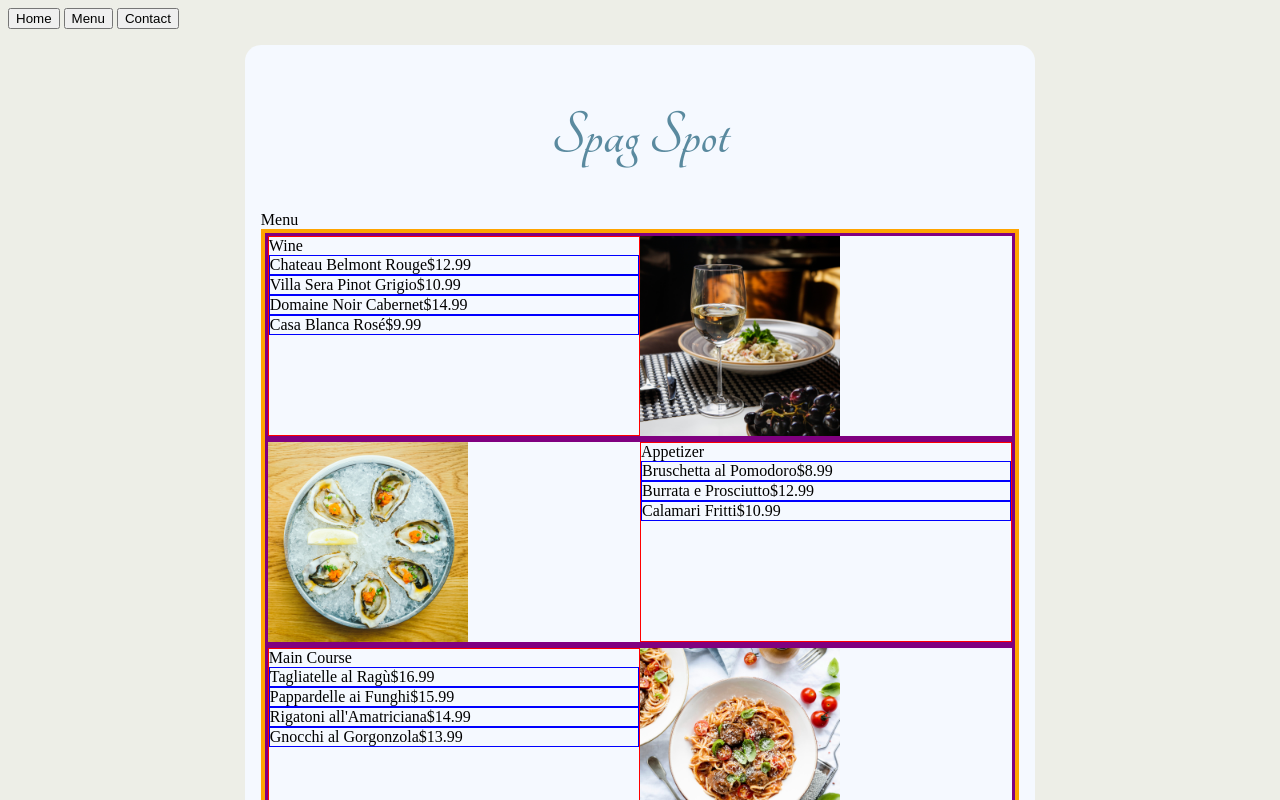
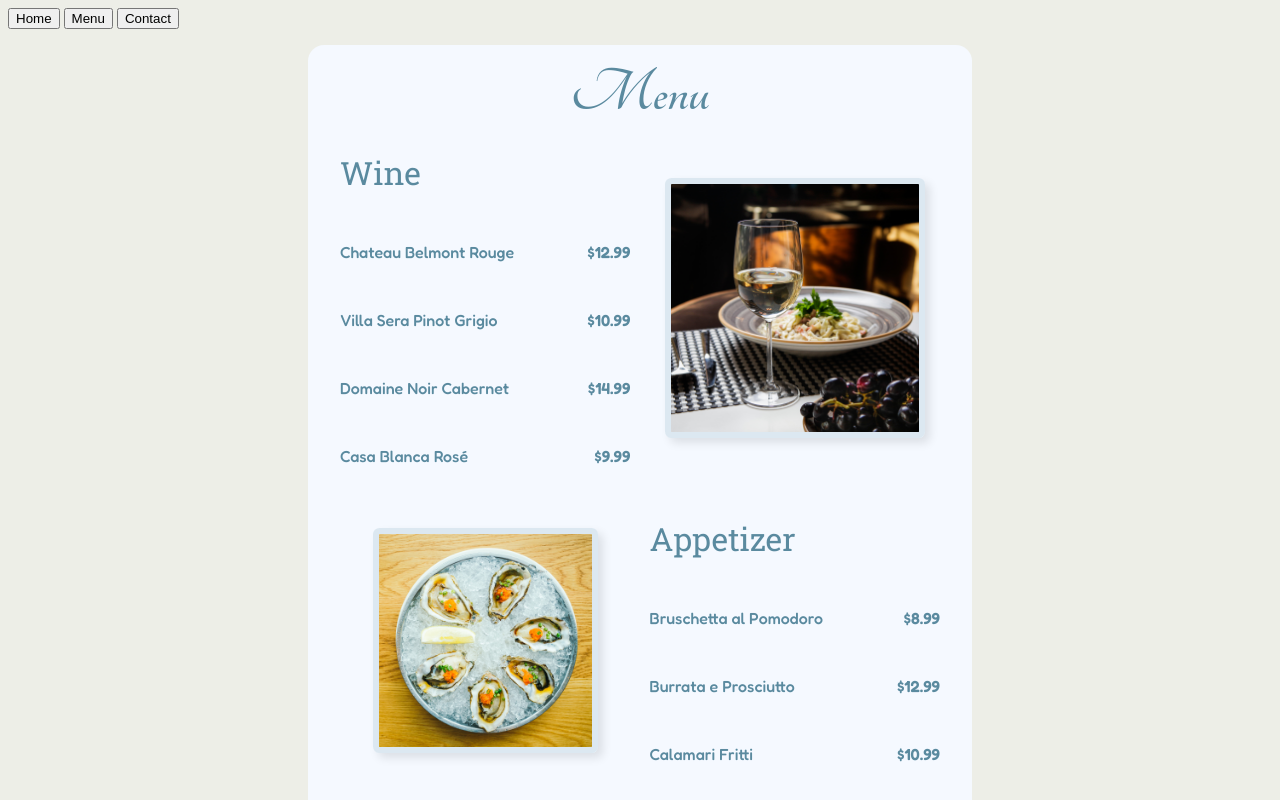
Before and after one commit to angelaayo/RestaurantPage, a website built with webpack: page src/index.html in a window 1280 px wide. Both pictures are taken after a click on the button "Menu". Shown: the top 800 px of the page. Built offline with nearby package versions, Linux system fonts and the light colour scheme.

Commit message:
menu page completed

```diff
--- a/src/home.js
+++ b/src/home.js
@@ -5,6 +5,9 @@ import tomatoPasta from "./pasta1.jpg";
 export function createHomePage(){
     const homeContainer = document.createElement("div");
     homeContainer.id = "homeContainer";
+    const homeTitle = document.createElement("div");
+    homeTitle.textContent = "Spag Spot"
+    homeTitle.className = "title";
     const imageHolder = document.createElement("img");
     imageHolder.classList.add("mainImg");
     imageHolder.src = mainPastaImg;
@@ -39,7 +42,7 @@ export function createHomePage(){
         foodContainer.append(foodImg, foodTitle, foodDescription);
         faveContainer.append(foodContainer);
     }
-    homeContainer.append(imageHolder, infoDump, faveHeader, faveContainer);
+    homeContainer.append(homeTitle, imageHolder, infoDump, faveHeader, faveContainer);
     return homeContainer;
 
 }
--- a/src/index.html
+++ b/src/index.html
@@ -17,7 +17,6 @@
         </nav>
     </header>
     <main id="main">
-        <h1 class="title">Spag Spot</h1>
         <div id="content"></div>
     </main>
 </body>
--- a/src/menu.js
+++ b/src/menu.js
@@ -3,6 +3,7 @@ export function createMenuPage (){
     const outerMostContainer = document.createElement("div");
     const menuHeader = document.createElement("div");
     menuHeader.textContent = "Menu";
+    menuHeader.className = "title"
     const mainContainer = document.createElement("div");
     mainContainer.className = "menuContainer";
 
@@ -18,7 +19,7 @@ export function createMenuPage (){
         else{
             menuInfo.append(imageHolder, textContainer);
         }
-        mainContainer.append(menuInfo)
+        mainContainer.append(menuInfo);
     });
     outerMostContainer.append(menuHeader, mainContainer);
 
--- a/src/style.css
+++ b/src/style.css
@@ -7,8 +7,10 @@ ul{
   padding: 0;
   margin: 0;
 }
+:root{
+  --main-color:#5A8A9F;
+}
 #homeContainer{
-  color: #5A8A9F;
   font-family: "Fredoka", sans-serif;
   display: flex;
   flex-direction: column;
@@ -16,18 +18,19 @@ ul{
 }
 #main{
   background-color: #F5F9FF;
-  max-width: 60%;
+  max-width: 50%;
   margin: 0 auto;
   padding: 1rem;
   border-radius: 1rem;
   margin-top: 1rem;
+  color: var(--main-color)
 }
 .title{
-  color: #5A8A9F;
   text-align: center;
   font-family: "Tangerine", cursive;
   font-size: 4rem;
   font-weight: 600;
+  margin-bottom: 1rem;
 }
 .mainImg{
   max-height: 15rem;
@@ -42,7 +45,7 @@ ul{
   row-gap: 1rem;
 }
 .infoContainer > :nth-child(1), .infoContainer > :nth-child(2),
-.foodContainer > :nth-child(2), #homeContainer > :nth-child(3){
+.foodContainer > :nth-child(2), #homeContainer > :nth-child(4){
   font-weight: 300;
   font-size: 1.5rem;
 }
@@ -78,26 +81,48 @@ ul{
   grid-row: 1/3;
 }
 .menuContainer{
-  border: 4px solid orange;
+  padding: 0 0.4rem;
+  display: flex;
+  flex-direction: column;
+  gap: 2rem;
+
 }
 .menuInfoContainer{
-  border: 3px solid purple;
   display: grid;
   grid-template-columns: 1fr 1fr;
 }
 .menuTextContainer{
-  border: 1px solid red;
+  padding: 0.6rem;
+  display: flex;
+  flex-direction: column;
+  gap: 3rem;
 
 }
+.menuTextContainer > :nth-child(1){
+  font-family: "Roboto Slab", serif;
+  font-weight: 400;
+  font-size: 2rem;
+}
+
 .menuItems{
-  border: 1px solid blue;
+  font-family: "Fredoka", sans-serif;
+  font-weight: 500;
+  display: flex;
+  justify-content: space-between;
+}
+.menuItems > :last-child{
+  font-weight: 600;
 }
 .menuImg{
-  max-width: 12.5rem;
-  max-height: 12.5rem;
+  max-width: 80%;
+  max-height: 80%;
+  border-radius: 0.4rem;
+  place-self: center;
+  border: 6px solid #ccdee99b;
+  box-shadow: 5px 5px 10px rgba(0, 0, 0, 0.1);
 }
 
-@media(max-width: 900px){
+@media(max-width: 1024px){
   #main{
     max-width: 80%;
   }
```
